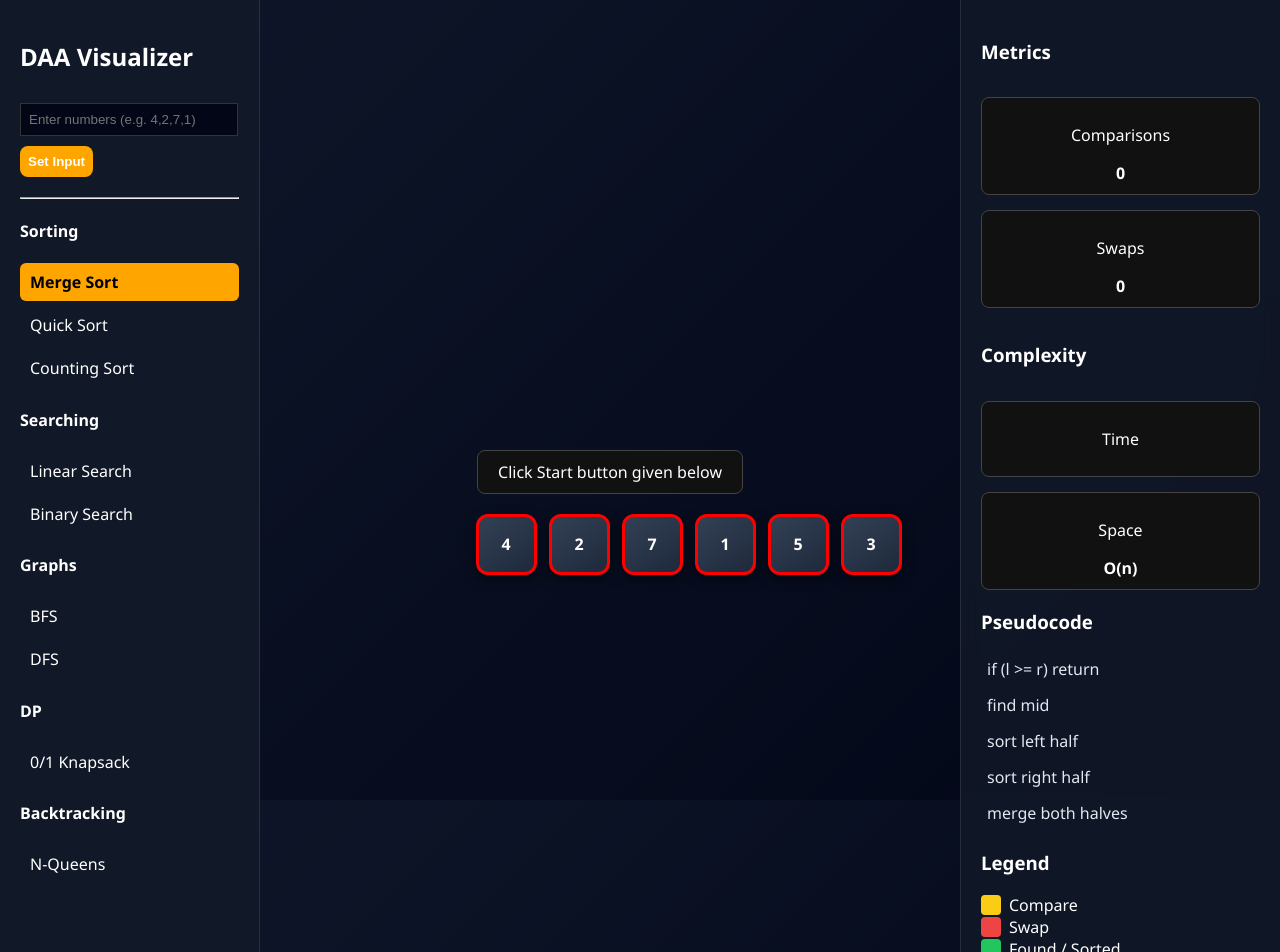
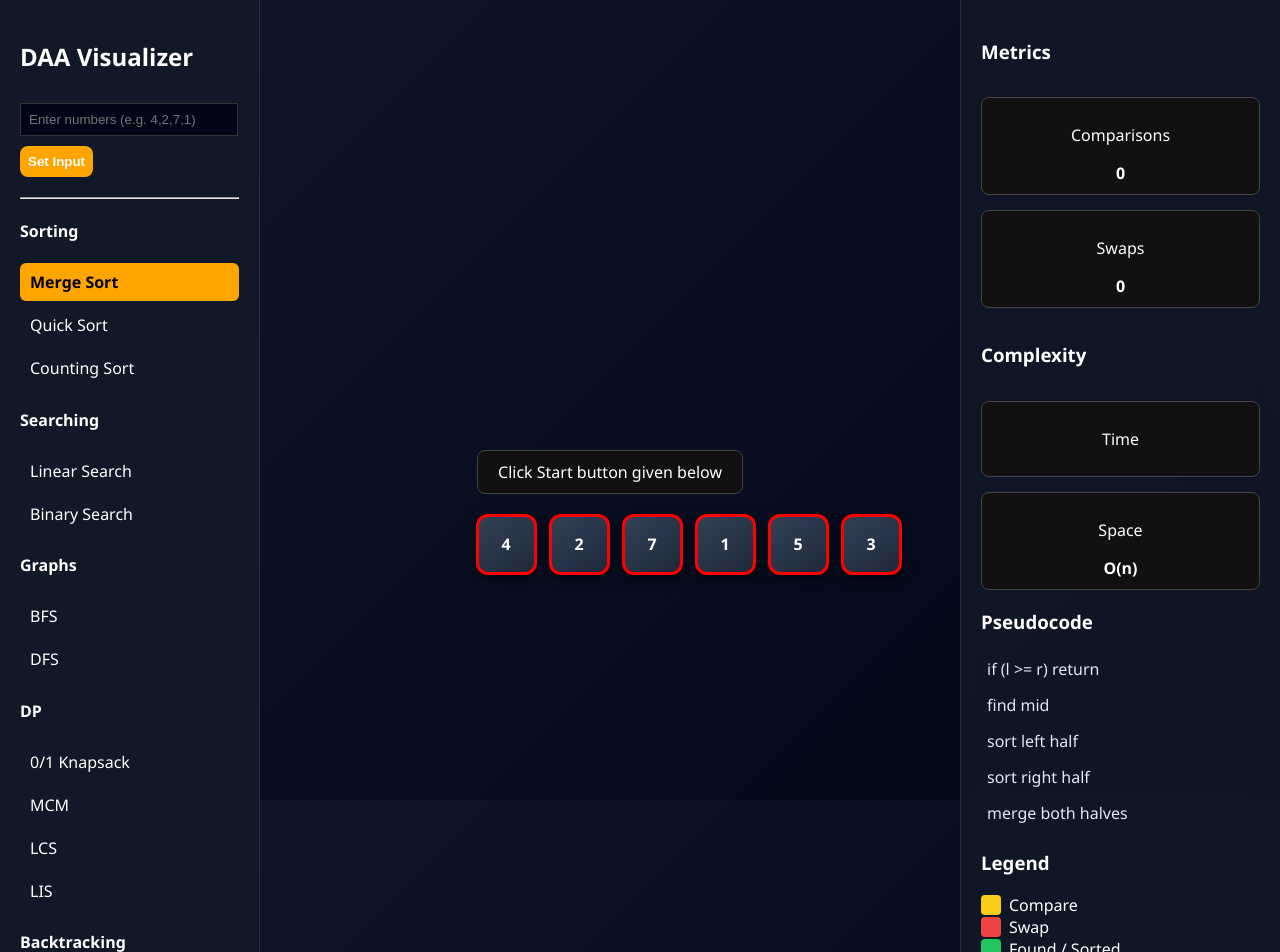
Before and after one commit to Abhavya2911/AlgoVision, a React (Create React App) app: page / in a window 1280 px wide. Shown: the top 952 px of the page. Built offline with nearby package versions, Linux system fonts and the light colour scheme.

Commit message:
commit-m

```diff
--- a/src/App.jsx
+++ b/src/App.jsx
@@ -19,6 +19,8 @@ import { knapsackSteps } from "./algorithms/knapsack";
 import DPTable from "./components/DPTable";
 import { nQueensSteps } from "./algorithms/nqueens";
 import NQueensBoard from "./components/NQueensBoard";
+import { lcsSteps } from "./algorithms/lcs";
+import LCSInput from "./components/LCSInput";
 
 export default function App() {
   const [array, setArray] = useState([4, 2, 7, 1, 5, 3]);
@@ -35,6 +37,8 @@ const [weights, setWeights] = useState([]);
 const [values, setValues] = useState([]);
 const [capacity, setCapacity] = useState(0);
 const [nQueensSize, setNQueensSize] = useState(4);
+const [string1, setString1] = useState("");
+const [string2, setString2] = useState("");
 
 const start = () => {
   let result = { steps: [], complexity: "" };
@@ -100,6 +104,17 @@ result = {
   steps: nQueensSteps(nQueensSize),
   complexity: "O(N!)"
 };
+}else if (algorithm === "lcs") {
+
+  if (!string1 || !string2) {
+    alert("Set LCS input first!");
+    return;
+  }
+
+  result = {
+    steps: lcsSteps(string1, string2),
+    complexity: "O(n × m)"
+  };
 }
 
   setSteps(result.steps);
@@ -179,6 +194,8 @@ sidebar={
   setValues={setValues}
   setCapacity={setCapacity}
   setNQueensSize={setNQueensSize}
+  setString1={setString1}
+setString2={setString2}
 />
 }
 
@@ -219,7 +236,7 @@ center={
       range={step.range}
     />
   </div>
-) :algorithm=="knapsack" ?(
+) :(algorithm=="knapsack" || algorithm=="lcs")?(
   <DPTable step={step} />
 ): (algorithm === "bfs" || algorithm === "dfs") ? (
   <GraphVisualizer step={step} graph={graph} directed={isDirected}/>
--- /dev/null
+++ b/src/algorithms/lcs.js
@@ -0,0 +1,82 @@
+export function lcsSteps(str1, str2) {
+
+  const n = str1.length;
+  const m = str2.length;
+
+  const dp = Array.from({ length: n + 1 }, () =>
+    Array(m + 1).fill(0)
+  );
+
+  let steps = [];
+
+  for (let i = 1; i <= n; i++) {
+
+    for (let j = 1; j <= m; j++) {
+
+      if (str1[i - 1] === str2[j - 1]) {
+
+        dp[i][j] = dp[i - 1][j - 1] + 1;
+
+        steps.push({
+          type: "match",
+          table: dp.map(row => [...row]),
+          i,
+          j,
+          char1: str1[i - 1],
+          char2: str2[j - 1],
+          str1,
+          str2,
+          message: `Match '${str1[i - 1]}' → dp[${i}][${j}] = ${dp[i][j]}`
+        });
+
+      } else {
+
+        dp[i][j] = Math.max(dp[i - 1][j], dp[i][j - 1]);
+
+        steps.push({
+          type: "nomatch",
+          table: dp.map(row => [...row]),
+          i,
+          j,
+          char1: str1[i - 1],
+          char2: str2[j - 1],
+          str1,
+          str2,
+          message: `No match → max(top, left)`
+        });
+      }
+    }
+  }  // 🔥 BUILD LCS STRING
+  let lcs = "";
+
+  let i = n;
+  let j = m;
+
+  while (i > 0 && j > 0) {
+
+    if (str1[i - 1] === str2[j - 1]) {
+
+      lcs = str1[i - 1] + lcs;
+      i--;
+      j--;
+
+    } else if (dp[i - 1][j] > dp[i][j - 1]) {
+
+      i--;
+
+    } else {
+
+      j--;
+    }
+  }
+
+  steps.push({
+    type: "result",
+    table: dp,
+    str1,
+    str2,
+   message: `LCS Length = ${dp[n][m]} | Sequence = ${lcs}`
+  });
+
+  return steps;
+}
--- a/src/components/DPTable.jsx
+++ b/src/components/DPTable.jsx
@@ -1,38 +1,96 @@
 export default function DPTable({ step }) {
-  if (!step?.table) return <p>No DP data</p>;
+
+  if (!step?.table) return <p>No DP Data</p>;
 
   return (
-    <div style={{ textAlign: "center" }}>
+    <div style={{
+  textAlign: "center",
+  width: "100%",
+  overflowX: "auto",
+  padding: "10px"
+}}>
 
       <h3>{step.message}</h3>
 
-      <div>
-        {step.table.map((row, i) => (
-          <div key={i} style={{ display: "flex", justifyContent: "center" }}>
-            {row.map((cell, j) => (
+      {/* 🔥 LCS STRING LABELS */}
+      {step.str1 && (
+        <div style={{ marginBottom: "10px", color: "#38bdf8" }}>
+          String 1: {step.str1}
+        </div>
+      )}
+
+      {step.str2 && (
+        <div style={{ marginBottom: "10px", color: "#facc15" }}>
+          String 2: {step.str2}
+        </div>
+      )}
+<div style={{
+  display: "inline-block",
+  minWidth: "max-content"
+}}>
+      {/* 🔥 DP TABLE */}
+      {step.table.map((row, rowIndex) => (
+
+        <div
+          key={rowIndex}
+          style={{
+            display: "flex",
+            justifyContent: "center"
+          }}
+        >
+
+          {row.map((cell, colIndex) => {
+
+            const isActive =
+              rowIndex === step.i &&
+              colIndex === step.j;
+
+            let bg = "#1e293b";
+
+            // 🔥 LCS COLORS
+            if (isActive) {
+
+              if (step.type === "match") {
+                bg = "#22c55e";
+              }
+
+              else if (step.type === "nomatch") {
+                bg = "#ef4444";
+              }
+
+              // 🔥 KNAPSACK COLORS
+              else if (step.type === "choice") {
+                bg = "#38bdf8";
+              }
+
+              else if (step.type === "skip") {
+                bg = "#facc15";
+              }
+            }
+
+            return (
               <div
-                key={j}
+                key={colIndex}
                 style={{
-                  width: "40px",
-                  height: "40px",
+                  width: "45px",
+                  height: "45px",
                   border: "1px solid #555",
                   display: "flex",
                   alignItems: "center",
                   justifyContent: "center",
-                  background:
-                    i === step.i && j === step.w
-                      ? "#38bdf8"
-                      : "#1e293b",
-                  color: "white"
+                  background: bg,
+                  color: "white",
+                  fontWeight: "bold"
                 }}
               >
                 {cell}
               </div>
-            ))}
-          </div>
-        ))}
-      </div>
+            );
+          })}
+        </div>
 
+      ))}
+</div>
     </div>
   );
 }
--- /dev/null
+++ b/src/components/LCSInput.jsx
@@ -0,0 +1,58 @@
+import { useState } from "react";
+
+export default function LCSInput({ setString1, setString2 }) {
+
+  const [s1, setS1] = useState("");
+  const [s2, setS2] = useState("");
+
+  const handleSet = () => {
+
+    if (!s1 || !s2) {
+      alert("Enter both strings!");
+      return;
+    }
+
+    setString1(s1);
+    setString2(s2);
+
+    alert("LCS Input Set ✅");
+  };
+
+  return (
+    <div style={{ marginTop: "20px" }}>
+
+      <h3>LCS Input</h3>
+
+      <input
+        type="text"
+        placeholder="First String"
+        value={s1}
+        onChange={(e) => setS1(e.target.value)}
+        style={{ width: "100%", padding: "8px", marginBottom: "10px" }}
+      />
+
+      <input
+        type="text"
+        placeholder="Second String"
+        value={s2}
+        onChange={(e) => setS2(e.target.value)}
+        style={{ width: "100%", padding: "8px", marginBottom: "10px" }}
+      />
+
+      <button
+        onClick={handleSet}
+        style={{
+          width: "100%",
+          padding: "10px",
+          background: "orange",
+          border: "none",
+          borderRadius: "6px",
+          fontWeight: "bold"
+        }}
+      >
+        Set Input
+      </button>
+
+    </div>
+  );
+}
--- a/src/components/PseudocodePanel.jsx
+++ b/src/components/PseudocodePanel.jsx
@@ -76,6 +76,15 @@ nqueens: [
   "recurse to next row",
   "if fails → backtrack",
   "repeat until solution"
+],
+lcs: [
+  "initialize dp table",
+  "compare characters",
+  "if characters match",
+  "take diagonal + 1",
+  "else take max(top, left)",
+  "repeat for all cells",
+  "answer is dp[n][m]"
 ]
 
   };
@@ -136,7 +145,17 @@ if (algorithm === "nqueens") {
   if (stepType === "place" && i === 3) highlight = true;
   if (stepType === "remove" && i === 5) highlight = true;
 }
+if (algorithm === "lcs") {
 
+  if (stepType === "match" && i === 3)
+    highlight = true;
+
+  if (stepType === "nomatch" && i === 4)
+    highlight = true;
+
+  if (stepType === "result" && i === 6)
+    highlight = true;
+}
         return (
           <div
             key={i}
--- a/src/components/Sidebar.jsx
+++ b/src/components/Sidebar.jsx
@@ -2,8 +2,9 @@ import InputPanel from "./InputPanel";
 import GraphInput from "./GraphInput";
 import KnapsackInput from "./KnapsackInput";
 import NQueensInput from "./NQueensInput";
+import LCSInput from "./LCSInput";
 
-export default function Sidebar({ setArray, setAlgorithm, algorithm, setGraph, setStartNode, setDirectedGraph, setWeights, setValues, setCapacity, setNQueensSize }) {
+export default function Sidebar({ setArray, setAlgorithm, algorithm, setGraph, setStartNode, setDirectedGraph, setWeights, setValues, setCapacity, setNQueensSize ,setString1,setString2}) {
   return (
     <div>
       <h2>DAA Visualizer</h2>
@@ -23,7 +24,12 @@ export default function Sidebar({ setArray, setAlgorithm, algorithm, setGraph, s
     setStartNode={setStartNode}
     setDirectedGraph={setDirectedGraph}
   />
-) : (
+) : (algorithm === "lcs") ? (
+  <LCSInput
+    setString1={setString1}
+    setString2={setString2}
+  />
+) :(
   <InputPanel setArray={setArray} />
 )}
       <hr />
@@ -92,6 +98,27 @@ export default function Sidebar({ setArray, setAlgorithm, algorithm, setGraph, s
     0/1 Knapsack
   </p>
 
+  <p
+   className={`algo-item ${algorithm=="mcm" ? "active" : ""}`}
+    onClick={()=> setAlgorithm("mcm")}
+  >
+    MCM
+  </p>
+
+  <p
+   className={`algo-item ${algorithm=="lcs" ? "active" : ""}`}
+    onClick={()=> setAlgorithm("lcs")}
+  >
+    LCS
+  </p>
+
+     <p
+   className={`algo-item ${algorithm=="lis" ? "active" : ""}`}
+    onClick={()=> setAlgorithm("lis")}
+  >
+    LIS
+  </p>
+
 <h4>Backtracking</h4>
    <p
    className={`algo-item ${algorithm=="nqueens" ? "active" : ""}`}
@@ -99,6 +126,14 @@ export default function Sidebar({ setArray, setAlgorithm, algorithm, setGraph, s
   >
     N-Queens
       </p>
+
+      <p
+   className={`algo-item ${algorithm=="sudoku" ? "active" : ""}`}
+    onClick={()=> setAlgorithm("sudoku")}
+  >
+    Sudoku Solver
+      </p>
+
  </div>
 
 
```
Also changed, not shown: src/algorithms/lis.js (added), src/algorithms/mcm.js (added).
